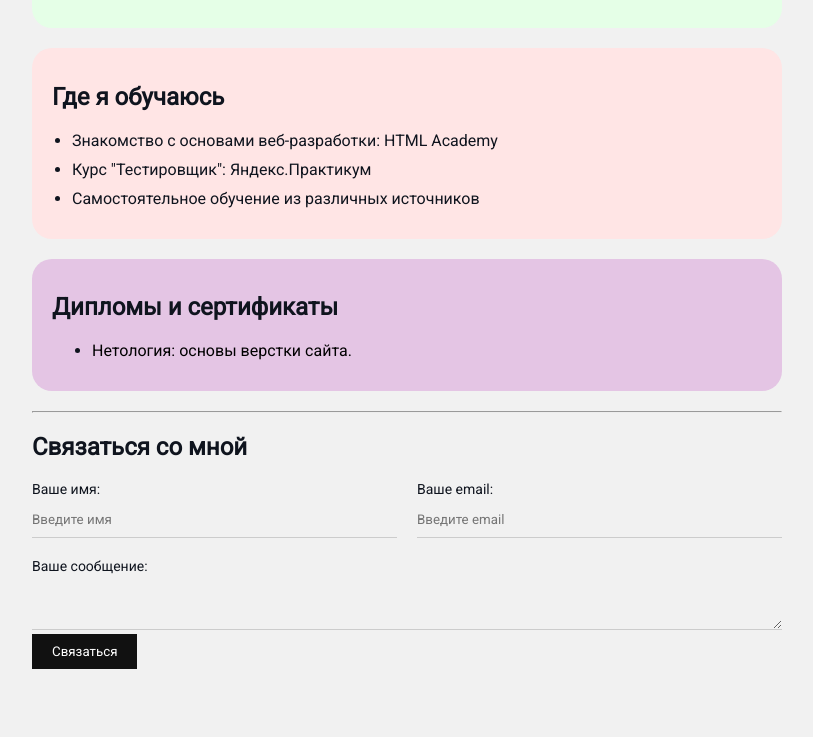
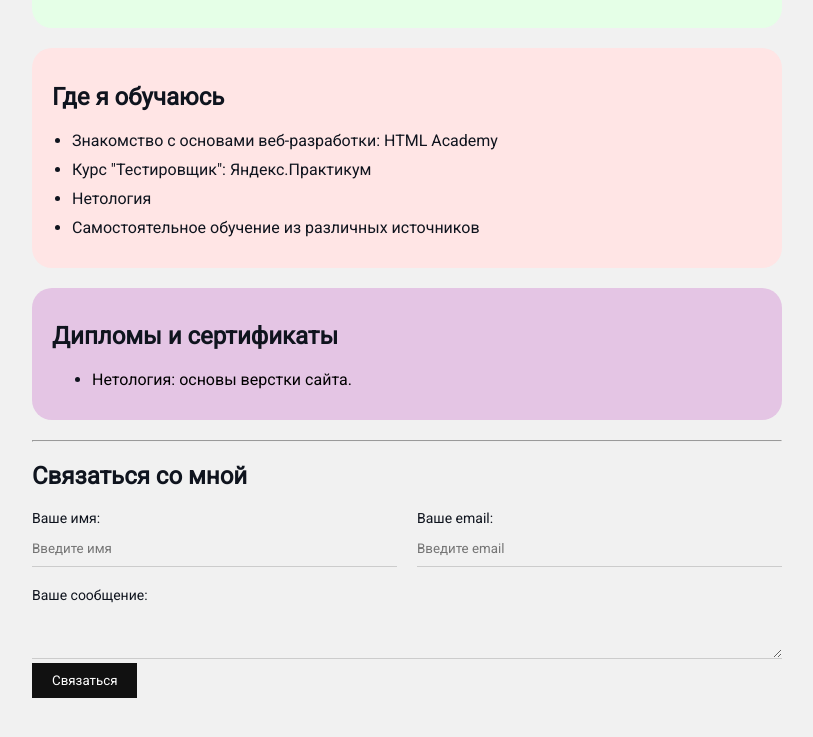
Before and after one commit to valokoshka/css-cv, a plain HTML site: page index.html in a window 1280 px wide. Shown: the part 805-1542 px from the top of the page, without its empty margins (233-1046 px from the left). Drawn offline with Linux system fonts and the light colour scheme.

Commit message:
new data

```diff
--- a/index.html
+++ b/index.html
@@ -50,6 +50,7 @@
         <ul class="list">
             <li>Знакомство с основами веб-разработки: HTML Academy</li>
             <li>Курс "Тестировщик": Яндекс.Практикум</li>
+            <li>Нетология</li>
             <li>Самостоятельное обучение из различных источников</li>
         </ul>
         </div>
```
